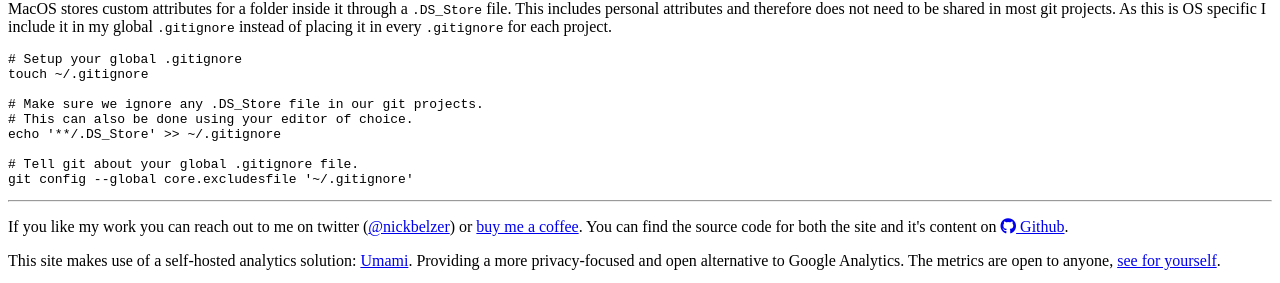
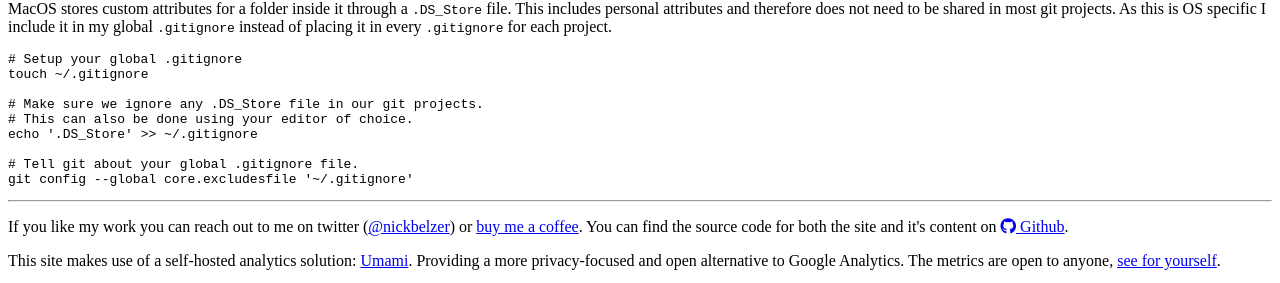
Before and after one commit to nbelzer/notes, a Jekyll site: the page built from topics/_posts/2020-08-04-using-git.md, in a window 1280 px wide and 900 px high, scrolled down 2048 px. Shown: the part 614-897 px from the top of the window. Built offline with Jekyll 4.4.1, drawn with Linux system fonts in a browser that asks for light colours; nearby versions of some CDN libraries.

```diff
--- a/topics/_posts/2020-08-04-using-git.md
+++ b/topics/_posts/2020-08-04-using-git.md
@@ -57,7 +57,7 @@ touch ~/.gitignore
 
 # Make sure we ignore any .DS_Store file in our git projects.
 # This can also be done using your editor of choice.
-echo '**/.DS_Store' >> ~/.gitignore
+echo '.DS_Store' >> ~/.gitignore
 
 # Tell git about your global .gitignore file.
 git config --global core.excludesfile '~/.gitignore'
```
